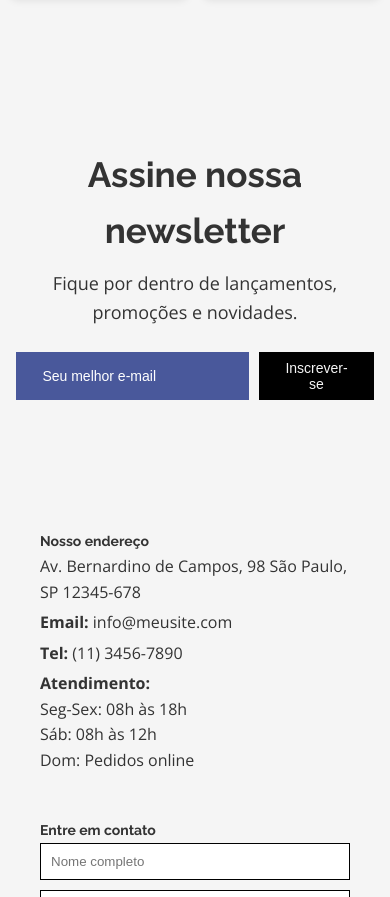
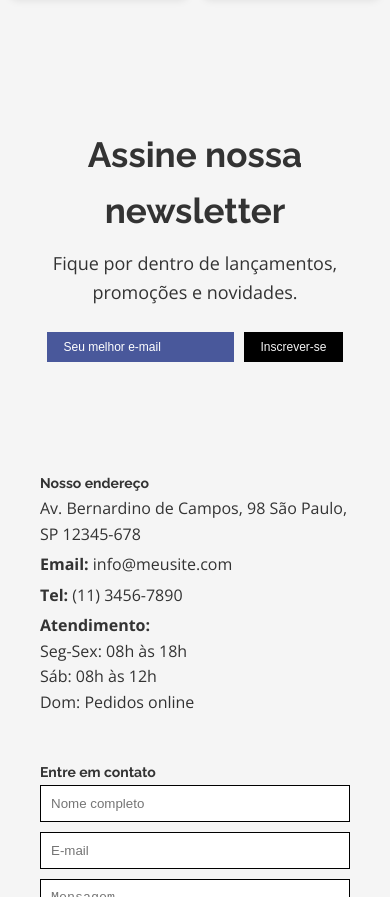
Before and after one commit to AlanPedroD/exemplo-loja-virtual-02, a plain HTML site: page index.html in a window 390 px wide. Shown: the part 2413-3310 px from the top of the page. Drawn offline with nearby package versions, Linux system fonts and the light colour scheme.

Commit message:
ajustando responsividade

```diff
--- a/assets/css/styles.css
+++ b/assets/css/styles.css
@@ -340,6 +340,12 @@ footer { background: #222; color: #fff; padding: 4rem 2rem; text-align: center;
   grid-template-columns: 1fr; /* duas colunas iguais */
 }
 }
+@media(max-width: 458px){
+  .contato .newsletter{
+    padding: 30px 10px;
+  }
+}
+
 
 @media(max-width: 430px){
   .logo{padding: 0.3rem 1rem; font-size: 1.6rem;}
@@ -376,4 +382,11 @@ footer { background: #222; color: #fff; padding: 4rem 2rem; text-align: center;
 #back-to-top{
   display: none !important;
 }
+.newsletter-form input, .newsletter button{
+  padding: 8px 16px;
+  font-size: 12px;
+  }
+.contato .newsletter{
+    padding: 30px 5px;
+  }
 }
```
